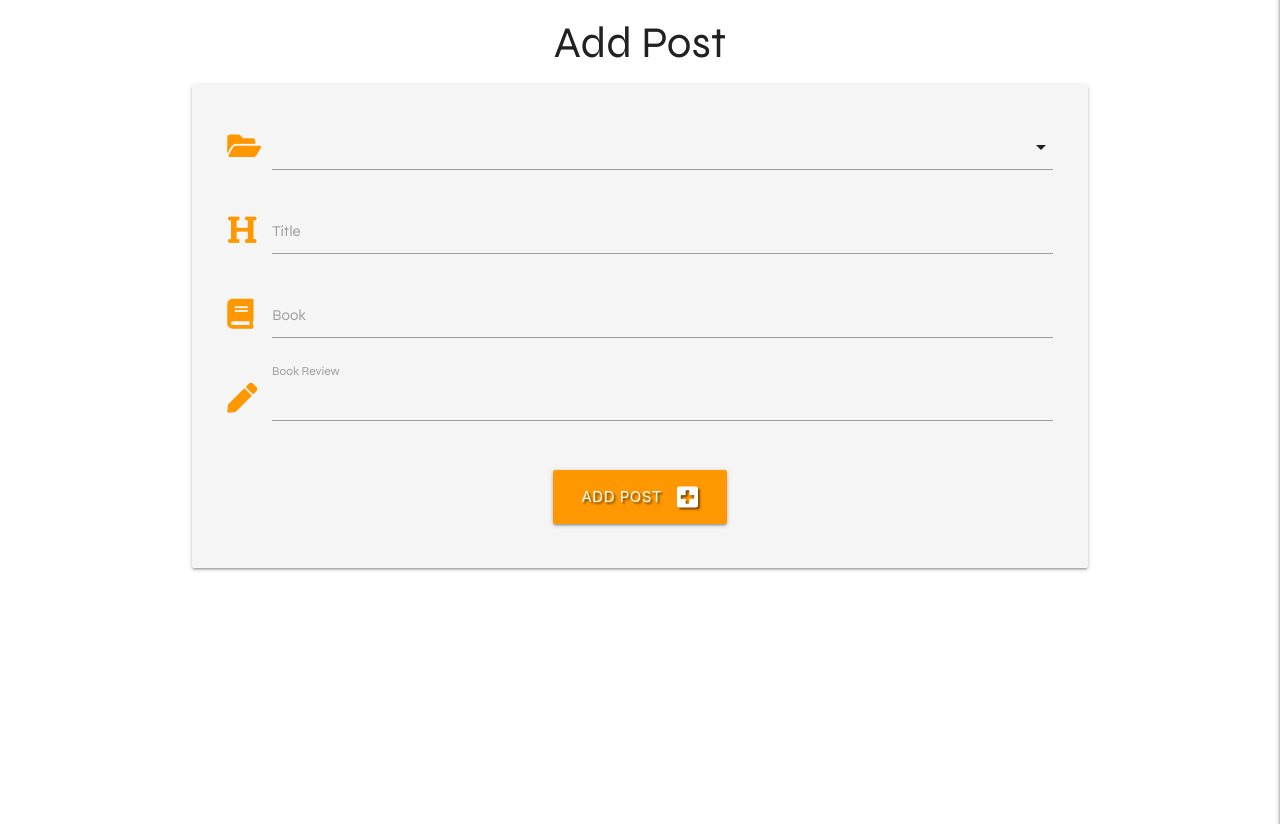
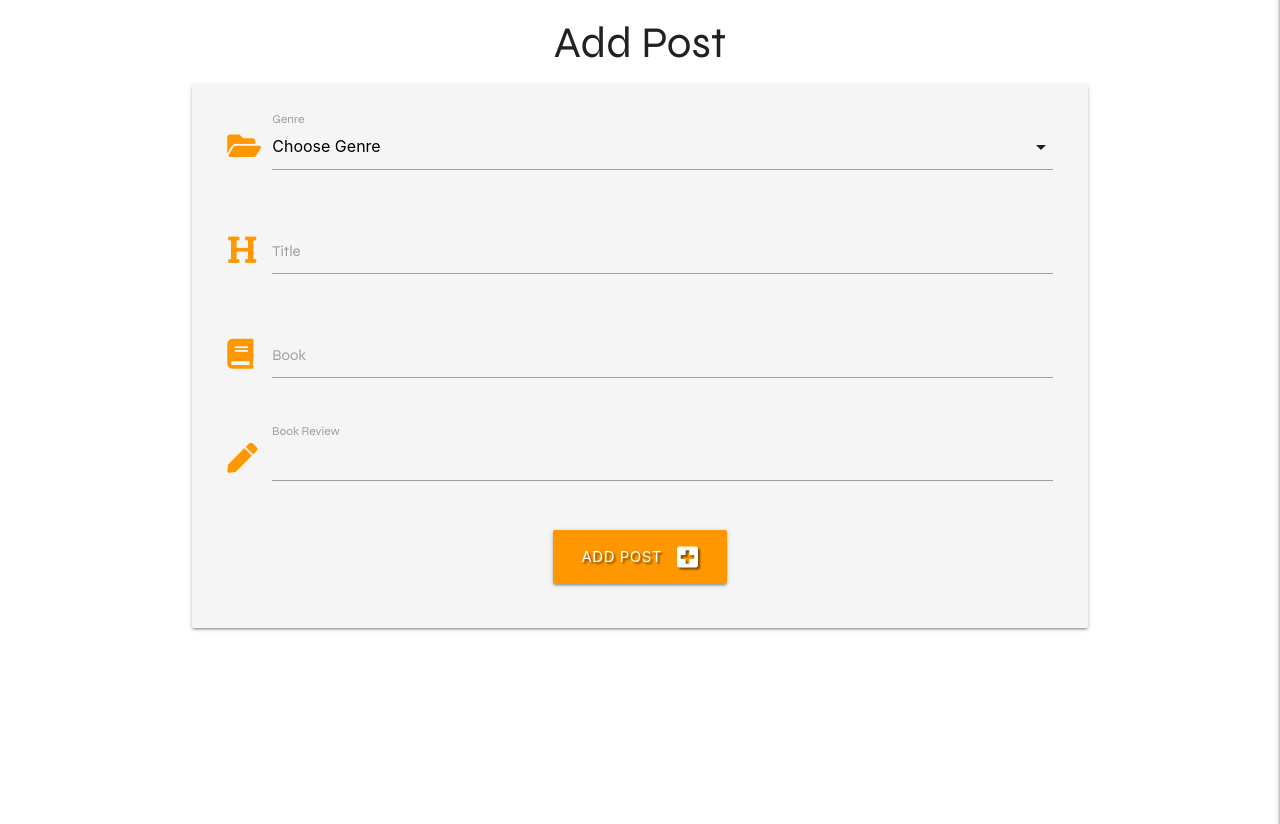
Before and after one commit to wyne-ybanez/PaperCut, a Flask app: page /add_post in a window 1280 px wide. Shown: the part 74-898 px from the top of the page. Run offline with Flask 2, Linux system fonts and the light colour scheme; the visitor is signed in with stand-in values (Sample User, id 1); data that the repository does not hold is empty; some libraries are stand-ins or nearby versions.

Commit message:
Add Materialize select validator

```diff
--- a/static/css/style.css
+++ b/static/css/style.css
@@ -86,6 +86,7 @@ nav .brand-logo,
     right: 70px;
 }
 
+/* truncate text: https://css-tricks.com/snippets/css/truncate-string-with-ellipsis/ */
 .post-title {
     font-size: 35px;
     width: 250px;
--- a/static/js/script.js
+++ b/static/js/script.js
@@ -19,4 +19,33 @@ $(document).ready(function () {
             checkScroll();
         });
     }
+
+    // Code Institute Validation Code
+    validateMaterializeSelect();
+    function validateMaterializeSelect() {
+        let classValid = { "border-bottom": "1px solid #4caf50", "box-shadow": "0 1px 0 0 #4caf50" };
+        let classInvalid = { "border-bottom": "1px solid #f44336", "box-shadow": "0 1px 0 0 #f44336" };
+        if ($("select.validate").prop("required")) {
+            $("select.validate").css({ "display": "block", "height": "0", "padding": "0", "width": "0", "position": "absolute" });
+        }
+        $(".select-wrapper input.select-dropdown").on("focusin", function () {
+            $(this).parent(".select-wrapper").on("change", function () {
+                if ($(this).children("ul").children("li.selected:not(.disabled)").on("click", function () { })) {
+                    $(this).children("input").css(classValid);
+                }
+            });
+        }).on("click", function () {
+            if ($(this).parent(".select-wrapper").children("ul").children("li.selected:not(.disabled)").css("background-color") === "rgba(0, 0, 0, 0.03)") {
+                $(this).parent(".select-wrapper").children("input").css(classValid);
+            } else {
+                $(".select-wrapper input.select-dropdown").on("focusout", function () {
+                    if ($(this).parent(".select-wrapper").children("select").prop("required")) {
+                        if ($(this).css("border-bottom") != "1px solid rgb(76, 175, 80)") {
+                            $(this).parent(".select-wrapper").children("input").css(classInvalid);
+                        }
+                    }
+                });
+            }
+        });
+    }
 });
--- a/templates/add_post.html
+++ b/templates/add_post.html
@@ -10,26 +10,34 @@
                 <div class="input-field col s12">
                     <i class="fas fa-folder-open prefix orange-text"></i>
                     <select id="genre_name" name="genre_name" class="validate" required>
-                        {% for genre in genres %}
-                            <option value="{{ genre.genre_name}}">{{ genre.genre_name }}</option>
-                        {% endfor %}
+                        <option value="" disabled selected>Choose Genre</option>
+                            {% for genre in genres %}
+                                <option value="{{ genre.genre_name}}">{{ genre.genre_name }}</option>
+                            {% endfor %}
                     </select>
+                    <label for="genre_name">Genre</label>
                 </div>
+            </div>
                 <!-- Title -->
+            <div class="row">
                 <div class="input-field col s12">
                     <i class="fas fa-heading prefix orange-text"></i>
                     <input id="post_title" name="post_title" type="text" minlength="5" maxlength="200"
                         type="text" class="validate" required>
                     <label for="post_title">Title</label>
                 </div>
+            </div>
                 <!-- Book -->
+            <div class="row">
                 <div class="input-field col s12">
                     <i class="fas fa-book prefix orange-text"></i>
                     <input id="book" name="book" type="text" minlength="5" maxlength="200"
                         type="text" class="validate" required>
                     <label for="book">Book</label>
                 </div>
+            </div>
                 <!-- Book Review -->
+            <div class="row">
                 <div class="input-field col s12">
                     <i class="fas fa-pen prefix orange-text"></i>
                     <textarea id="review" name="review" class="materialize-textarea" minlength="5"
--- a/templates/base.html
+++ b/templates/base.html
@@ -37,7 +37,7 @@
                     <li><a href="{{ url_for('get_posts') }}">Home</a></li>
                     {% if session.user %}
                         <li><a href="{{ url_for('profile', username=session['user']) }}">Profile</a></li>
-                        <li><a href="{{ url_for('add_post') }}">Add Posts</a></li>
+                        <li><a href="{{ url_for('add_post') }}">Add Post</a></li>
                         <li><a href="#">Manage Categories</a></li>
                         <li><a href="{{ url_for('logout') }}">Log Out</a></li>
                     {% else %}
@@ -52,7 +52,7 @@
                     <li><a href="{{ url_for('get_posts') }}">Home</a></li>
                     {% if session.user %}
                         <li><a href="{{ url_for('profile', username=session['user']) }}">Profile</a></li>
-                        <li><a href="{{ url_for('add_post') }}">Add Posts</a></li>
+                        <li><a href="{{ url_for('add_post') }}">Add Post</a></li>
                         <li><a href="#">Manage Categories</a></li>
                         <li><a href="{{ url_for('logout') }}">Log Out</a></li>
                     {% else %}
```
